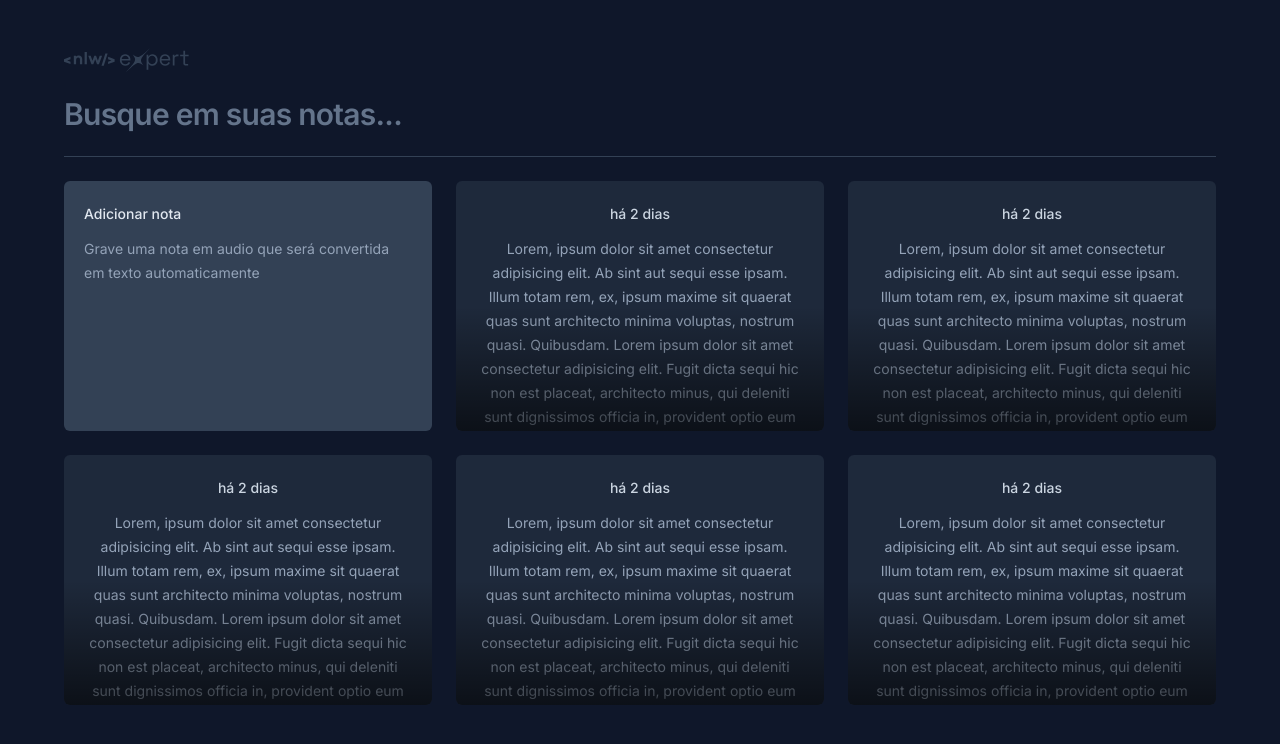
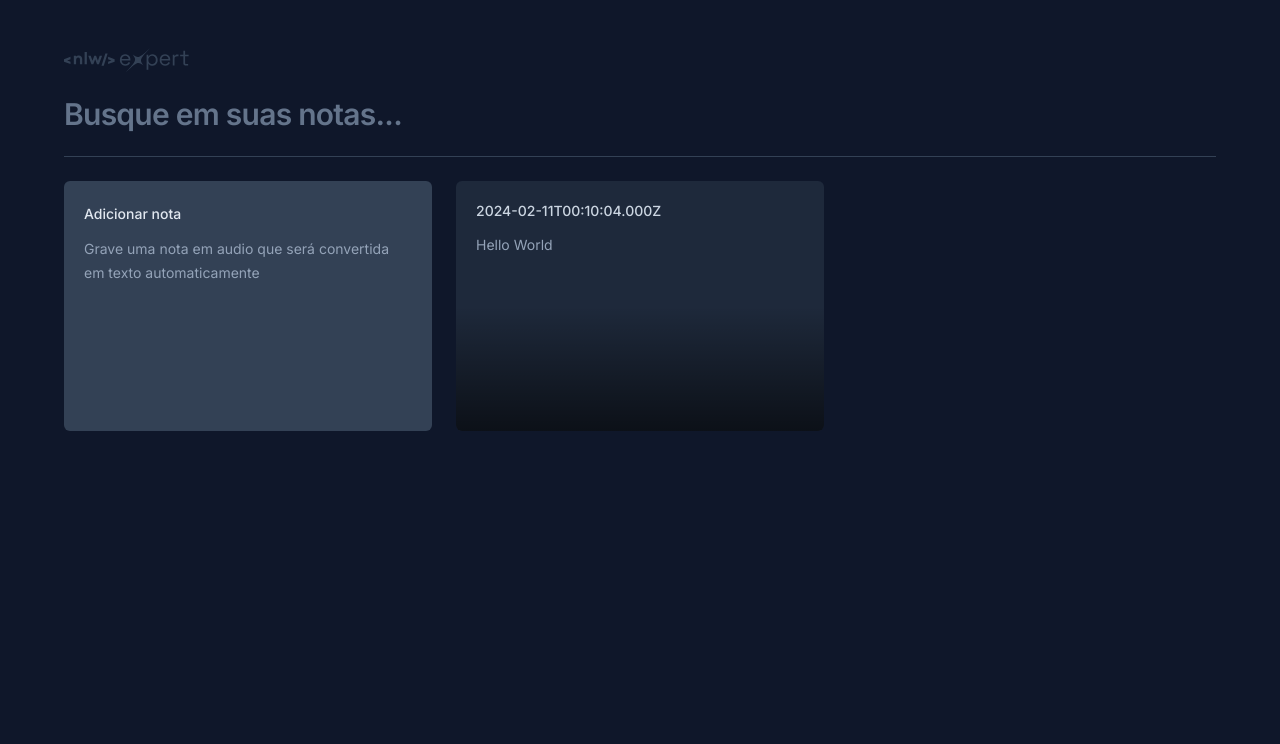
Before and after one commit to Silva-carlos1/Note-Platform, a React (Vite) app: page / in a window 1280 px wide. Shown: the top 744 px of the page. Built offline with nearby package versions, Linux system fonts and the light colour scheme.

Commit message:
feat: Use Radix library for initial modal

```diff
--- a/package.json
+++ b/package.json
@@ -10,6 +10,7 @@
     "preview": "vite preview"
   },
   "dependencies": {
+    "@radix-ui/react-dialog": "^1.0.5",
     "react": "^18.2.0",
     "react-dom": "^18.2.0"
   },
--- a/src/app.tsx
+++ b/src/app.tsx
@@ -18,14 +18,13 @@ export function App() {
       <div className="h-px bg-slate-700" />
 
       <div className="grid grid-cols-3 gap-6 auto-rows-[250px]">
+        <NewNoteCard />
 
-      <NewNoteCard />
-      <NoteCard />
-      <NoteCard />
-      <NoteCard />
-      <NoteCard />
-      <NoteCard />
-
+        <NoteCard note={{
+            date: new Date(),
+            content: "Hello World",
+          }}
+        />
       </div>
     </div>
   );
--- a/src/components/note-card.tsx
+++ b/src/components/note-card.tsx
@@ -1,18 +1,39 @@
-export function NoteCard() {
+import * as Dialog from "@radix-ui/react-dialog";
+
+interface NoteCardProps {
+  note: {
+    date: Date;
+    content: string;
+  };
+}
+
+export function NoteCard({ note }: NoteCardProps) {
   return (
-    <button className="rounded-md bg-slate-800 p-5 space-y-3 overflow-hidden relative outline-none hover:ring-2 focus-visible:ring-2 focus-visible:ring-lime-400">
-      <span className="text-sm font-medium text-slate-300">há 2 dias</span>
+    <Dialog.Root>
+      <Dialog.Trigger className="rounded-md text-left flex flex-col bg-slate-800 p-5 space-y-3 overflow-hidden relative outline-none hover:ring-2 focus-visible:ring-2 focus-visible:ring-lime-400">
+        <span className="text-sm font-medium text-slate-300">
+          {note.date.toISOString()}
+        </span>
 
-      <p className="text-sm leading-6 text-slate-400">
-        Lorem, ipsum dolor sit amet consectetur adipisicing elit. Ab sint aut
-        sequi esse ipsam. Illum totam rem, ex, ipsum maxime sit quaerat quas
-        sunt architecto minima voluptas, nostrum quasi. Quibusdam. Lorem ipsum
-        dolor sit amet consectetur adipisicing elit. Fugit dicta sequi hic non
-        est placeat, architecto minus, qui deleniti sunt dignissimos officia in,
-        provident optio eum excepturi quam ipsa amet.
-      </p>
+        <p className="text-sm leading-6 text-slate-400">{note.content}</p>
 
-      <div className="absolute bottom-0 left-0 right-0 h-1/2 bg-gradient-to-t from-black/60 to-black/0 pointer-events-none" />
-    </button>
+        <div className="absolute bottom-0 left-0 right-0 h-1/2 bg-gradient-to-t from-black/60 to-black/0 pointer-events-none" />
+      </Dialog.Trigger>
+
+      <Dialog.DialogPortal>
+        <Dialog.Overlay className="inset-0 fixed bg-black/50" />
+        <Dialog.Content className="fixed left-1/2 top-1/2 -translate-x-1/2 -translate-y-1/2 max-w-[648px] w-full h-[60vh] bg-slate-700 rounded-md">
+          <div className="flex flex-1 flex-col gap-3 p-5">
+          <span className="text-sm font-medium text-slate-300">
+          {note.date.toISOString()}
+        </span>
+
+        <p className="text-sm leading-6 text-slate-400">{note.content}</p>
+
+        <div className="absolute bottom-0 left-0 right-0 h-1/2 bg-gradient-to-t from-black/60 to-black/0 pointer-events-none" />
+          </div>
+        </Dialog.Content>
+      </Dialog.DialogPortal>
+    </Dialog.Root>
   );
 }
```
Also changed, not shown: 1 other file (tests, documents, lock files or other folders).
